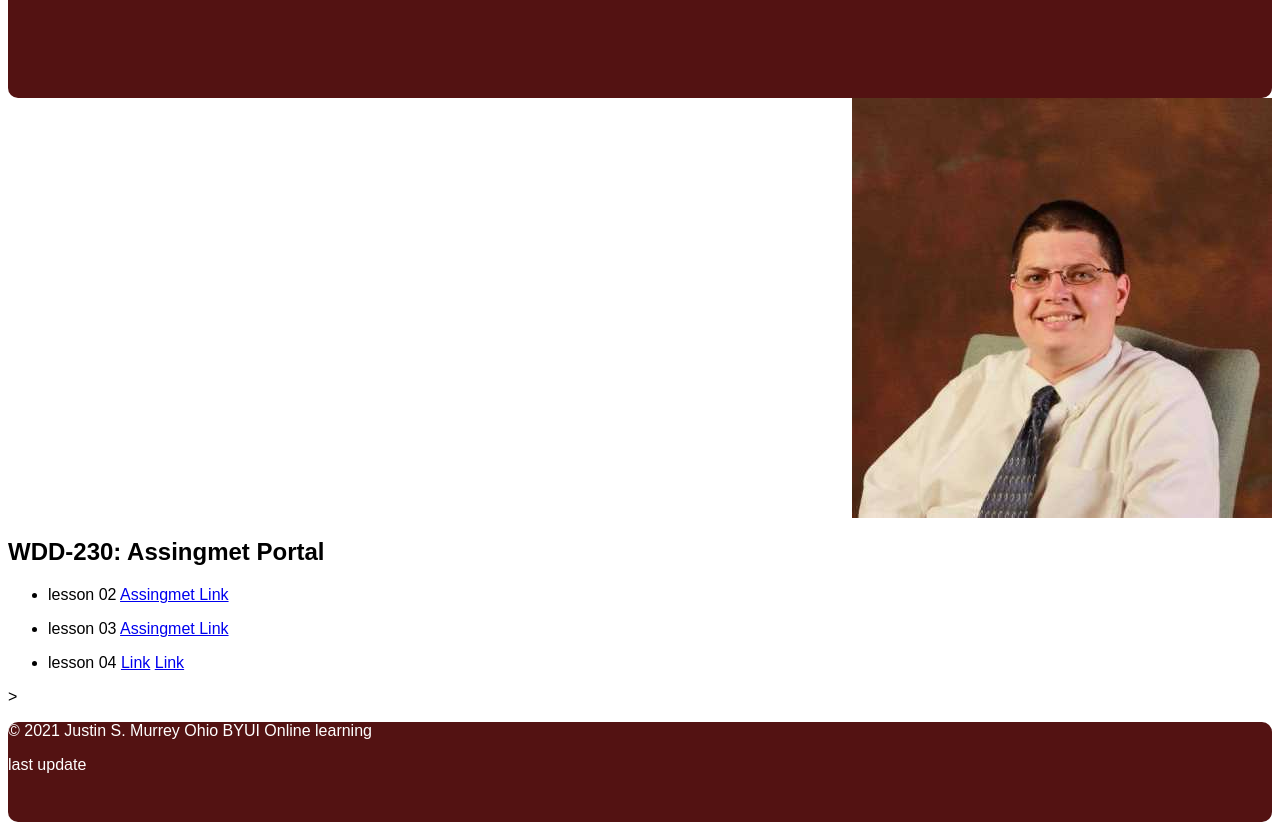
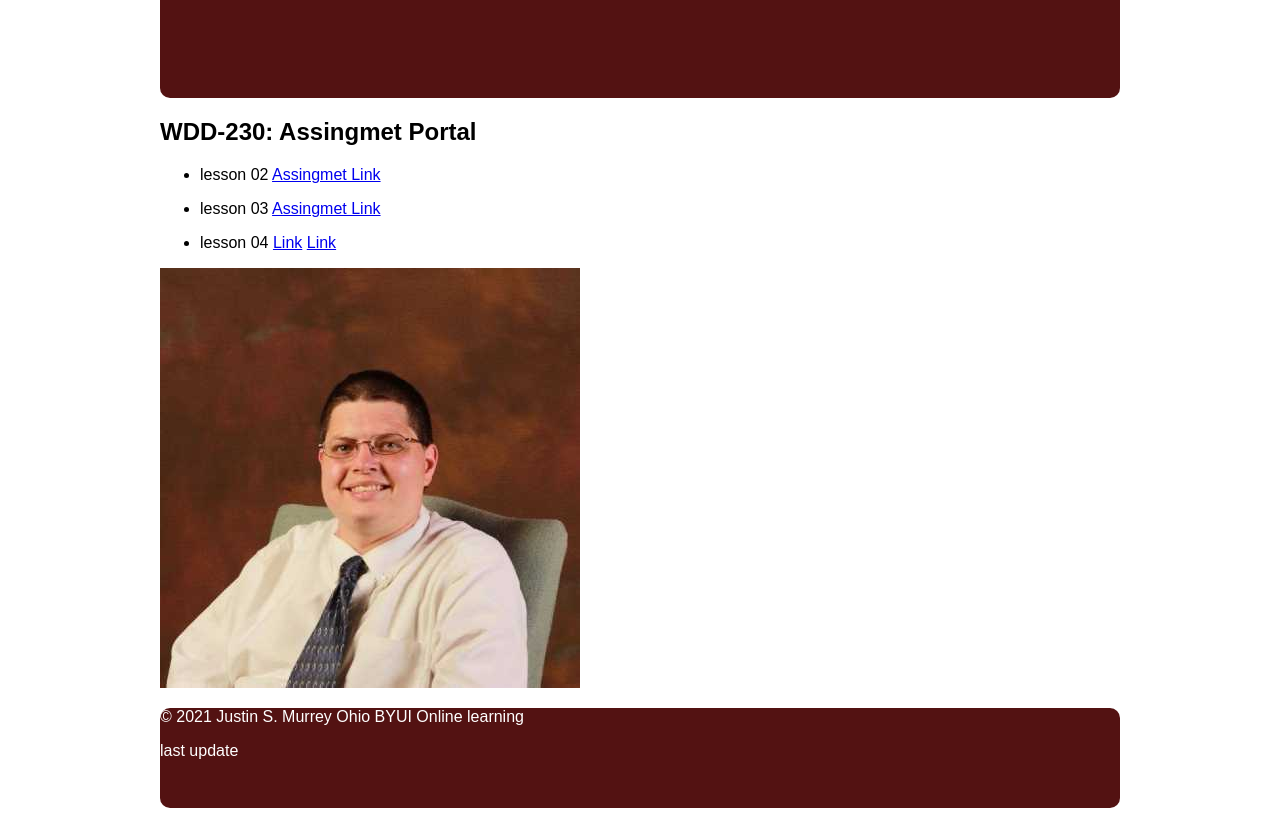
Before and after one commit to werdnasiwel/wdd-230, a plain HTML site: page index.html in a window 1280 px wide. Shown: the part 73-903 px from the top of the page. After the commit the page ends 881 px from the top, so only its background shows below. Drawn offline with Linux system fonts and the light colour scheme.

Commit message:
3rd commit

```diff
--- a/index.html
+++ b/index.html
@@ -15,14 +15,10 @@
 </header>
 
 <body>
-    <section id="h-img">
-        <img src="image/justins - Copy2.jpg" alt="pictureof Justin">
-    </section>
     <h2 id="top-line">
         WDD-230: Assingmet Portal
     </h2>
 
-    <section>
     <ul>
         <li>
             lesson 02 <a href="#">Assingmet Link</a>
@@ -38,7 +34,10 @@
             lesson 04 <a href="#">Link</a> <a href="#">Link</a>
         </li>
     </ul>
-        >
+    <section>
+        <section id="h-img">
+            <img src="image/justins - Copy2.jpg" alt="picture of Justin">
+        </section>
     </section>
 </body>
 <footer>
--- a/style.css
+++ b/style.css
@@ -1,5 +1,8 @@
 body{
- font-family: Arial, Helvetica, sans-serif;
+   max-width: 960px;
+    margin: 0 auto;
+    font-family: sans-serif;
+    font-family: Arial, Helvetica, sans-serif;
 }
 header{
     background-color: rgb(83, 18, 18);
@@ -14,8 +17,8 @@ footer{
      height: 100px;
 }
 #h-img{
-    display:flex;
-    justify-content: flex-end;
+   padding: auto;
+
     /*width: 165px;*/
 
 }
```
Lines whose indentation alone changed are shown as unchanged.
